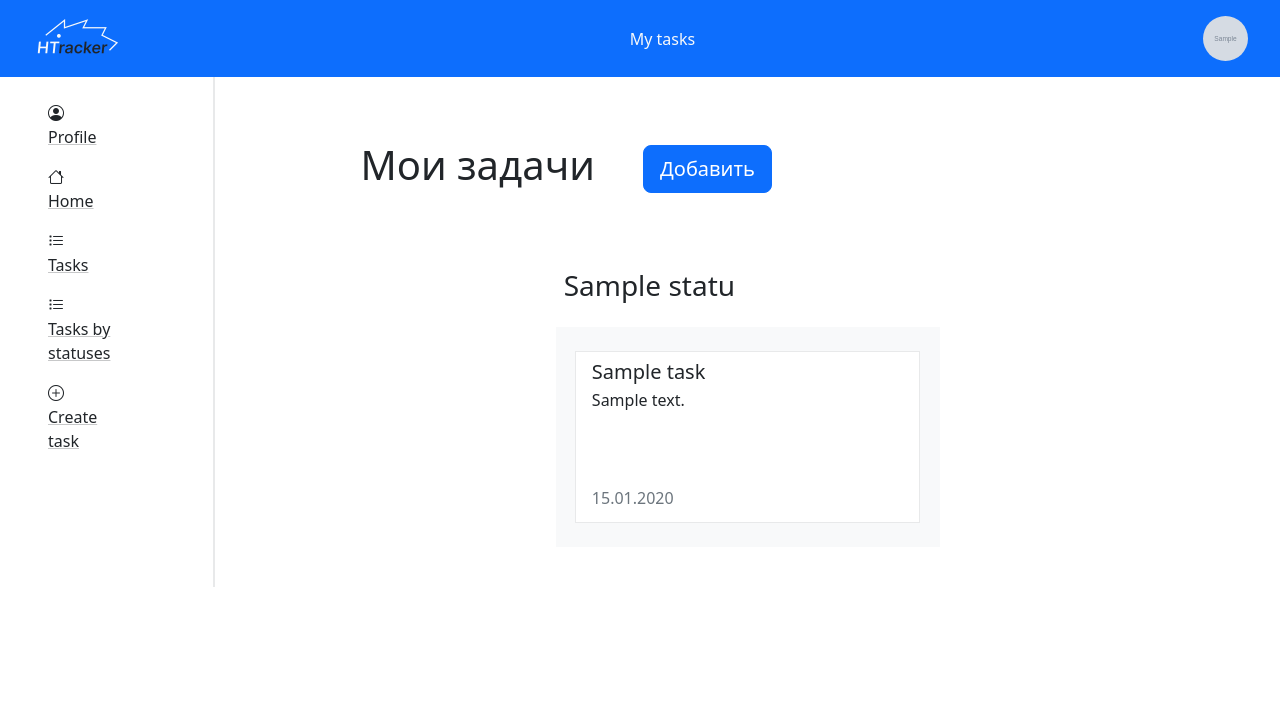
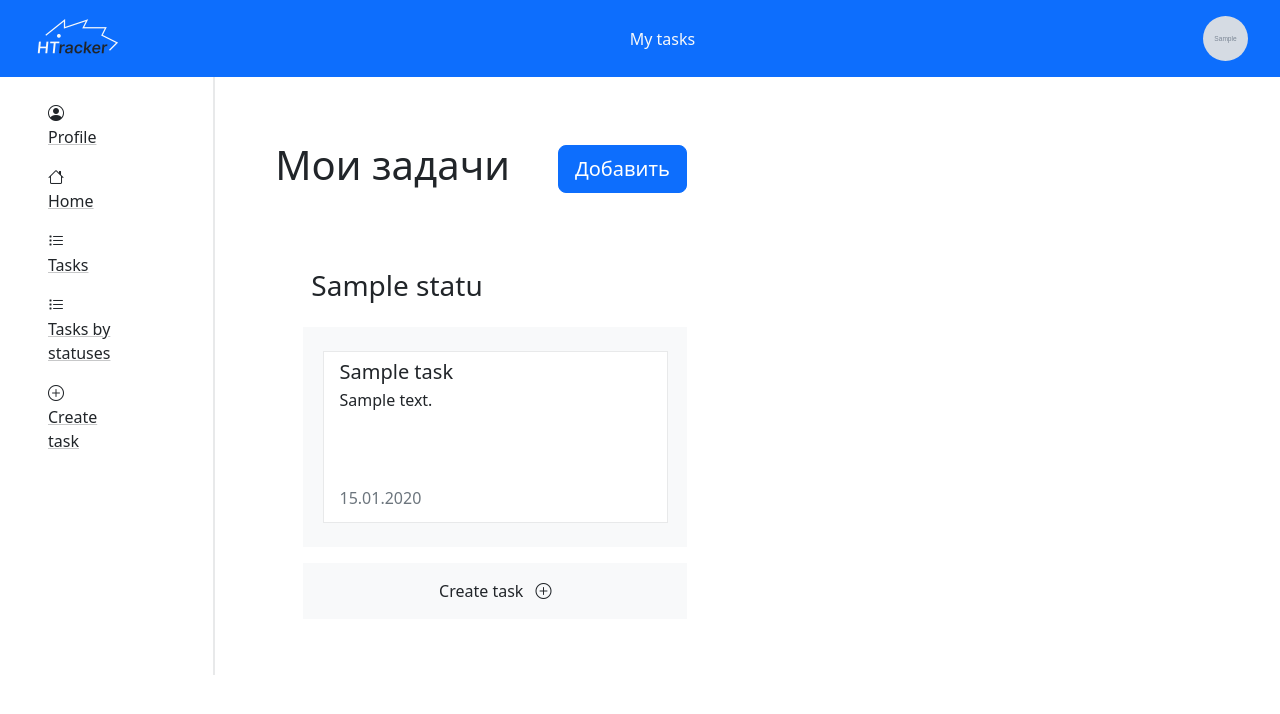
Before and after one commit to MustafinMP/TaskTrackerFlask, a Flask app: page /tasks/tasks_by_statuses in a window 1280 px wide. Shown: the top 714 px of the page. Run offline with Flask 3, Linux system fonts and the light colour scheme; a user stored in the database is signed in; tables that the repository leaves empty hold one stand-in row (values such as "Sample post"); grey boxes marked "Sample" are stand-in pictures; some libraries are stand-ins or nearby versions.

Commit message:
Update styles for task cards

```diff
--- a/main.py
+++ b/main.py
@@ -11,6 +11,9 @@ app = Flask(__name__)
 app.config['SECRET_KEY'] = SECRET_KEY
 login_manager = LoginManager()
 login_manager.init_app(app)
+
+LOCAL = False
+HOST = 'localhost' if LOCAL else '192.168.0.13'
 
 
 @login_manager.user_loader
@@ -30,7 +33,8 @@ def index():
 
 def main():
     db_session.global_init()
-    app.run()
+    print('Запуск сервера')
+    app.run(host=HOST)
 
 
 if __name__ == '__main__':
--- a/static/css/color_themes.css
+++ b/static/css/color_themes.css
@@ -56,3 +56,10 @@
   text-decoration: none;
   color: var(--custom-dark) !important;
 }
+
+.max-three-lines {
+  display: -webkit-box;
+  -webkit-line-clamp: 3;
+  -webkit-box-orient: vertical;
+  overflow: hidden;
+}
--- a/tasks/blueprint.py
+++ b/tasks/blueprint.py
@@ -46,7 +46,7 @@ def tasks_by_statuses():
 
 @blueprint.route('/create', methods=['GET', 'POST'])
 @login_required
-def add_task():
+def create_task():
     form = CreateTaskForm()
     if form.validate_on_submit():
         session = db_session.create_session()
@@ -54,6 +54,8 @@ def add_task():
         task.name = form.name.data
         task.description = form.description.data
         task.creator_id = current_user.get_id()
+        if (status := request.args.get('status', None)) is not None:
+            task.status_id = status
         session.add(task)
         session.commit()
         return redirect('/tasks')
@@ -68,7 +70,7 @@ def show_task(task_id: int):
     with db_session.create_session() as session:
         task: Task = session.query(Task).where(
             and_(current_user.id == Task.creator_id, Task.id == task_id)).first()
-        if not task:
+        if not task or task.creator_id != current_user.id:
             return abort(404)
         form: ChangeStatusForm = create_change_status_form(task)
         if request.method == 'POST' and form.validate_on_submit():
@@ -79,11 +81,13 @@ def show_task(task_id: int):
         return render_template(prefix + '/show_task.html', task=task, form=form, save=False)
 
 
-@blueprint.route('/edit/<task_id>', methods=['GET', 'POST'])
+@blueprint.route('/edit/<int:task_id>', methods=['GET', 'POST'])
 @login_required
 def edit_task(task_id: int):
     with db_session.create_session() as session:
         task: Task = session.query(Task).where(Task.id == task_id).first()
+        if not task or task.creator_id != current_user.id:
+            return abort(404)
         form: EditTaskForm = create_edit_task_form(task)
         if request.method == 'GET':
             form.name.data = task.name
@@ -98,6 +102,18 @@ def edit_task(task_id: int):
             return redirect(f'/tasks/{task_id}')
 
 
+@blueprint.route('/delete/<int:task_id>')
+@login_required
+def delete_task(task_id: int):
+    with db_session.create_session() as session:
+        task: Task = session.query(Task).where(Task.id == task_id).first()
+        if not task or task.creator_id != current_user.id:
+            return abort(404)
+        session.delete(task)
+        session.commit()
+        return redirect('/tasks')
+
+
 @blueprint.route('/get')
 @login_required
 def get():
--- a/templates/navbar.html
+++ b/templates/navbar.html
@@ -25,7 +25,7 @@
                 <i class="bi bi-list-task col-1"></i>
                 <div class="col-10">Tasks by statuses</div>
             </a>
-            <a href="{{ url_for('tasks.add_task') }}"
+            <a href="{{ url_for('tasks.create_task') }}"
                class="row link-dark link-underline-opacity-25 link-underline-opacity-100-hover w-75 my-3"
                style="font-size: 1.1rem py-auto">
                 <i class="bi bi-plus-circle col-1"></i>
--- a/templates/tasks/show_task.html
+++ b/templates/tasks/show_task.html
@@ -4,8 +4,9 @@
 <div class="navbar m-5 mx-auto w-75">
     <div class="container">
         <nav class="navbar">
-            <a href="/tasks" class="btn btn-outline-secondary btn-lg me-4">Вернуться</a>
-            <a href="/tasks/edit/{{ task.id }}" class="btn btn-primary btn-lg">Изменить</a>
+            <a href="{{ url_for('tasks.tasks_by_statuses') }}" class="btn btn-outline-secondary btn-lg me-4">Вернуться</a>
+            <a href="/tasks/edit/{{ task.id }}" class="btn btn-primary btn-lg me-4">Изменить</a>
+            <a href="/tasks/delete/{{ task.id }}" class="btn btn-outline-danger btn-lg">Удалить</a>
         </nav>
     </div>
 </div>
--- a/templates/tasks/tasks_by_statuses.html
+++ b/templates/tasks/tasks_by_statuses.html
@@ -2,16 +2,16 @@
 
 {% block content %}
 
-<div class="navbar w-75 mx-auto mt-5">
+<div class="navbar w-75 ms-5 mt-5">
     <div class="container">
         <nav class="navbar">
             <h1 class="me-5">Мои задачи</h1>
-            <a href="/tasks/create" class="btn btn-primary btn-lg">Добавить</a>
+            <a href="{{ url_for('tasks.create_task') }}" class="btn btn-primary btn-lg">Добавить</a>
         </nav>
     </div>
 </div>
 {% if current_user.is_authenticated %}
-<div class="row w-75 mx-auto p-4 justify-content-center">
+<div class="row w-75 ms-5 p-4">
     {% for status in statuses %}
     <div class="col m-3 p-0" style="min-width: 16rem; max-width: 24rem;">
         <h3 class="px-2 py-3 {{ status.color_tag }}-theme-filled">{{ status.name }}</h3>
@@ -20,14 +20,21 @@
             <a href="/tasks/{{ task.id }}"
                class="custom-card-light my-3 mx-auto p-0 text-decoration-none text-dark text-start">
                 <div class="card-title h5 ms-3 mt-2">{{ task.name }}</div>
-                <p class="ms-3 mt-1 h-50" style="font-size: 1rem">{{ task.description }}</p>
+                <p class="mx-3 mt-1 h-50 max-three-lines" style="font-size: 1rem;">{{ task.description }}</p>
                 <div class="h6 ms-3 mt-1 text-secondary">{{ task.created_date.strftime('%d.%m.%Y') }}</div>
             </a>
             {% endfor %}
         </div>
+        <a href="{{ url_for('tasks.create_task') }}?status={{ status.id }}"
+           class="bg-light my-3 px-auto py-3 text-decoration-none text-center text-dark"
+           style="display: block">
+            <div class="me-2 d-inline">Create task</div>
+            <i class="bi bi-plus-circle"></i>
 
+        </a>
     </div>
     {% endfor %}
 </div>
 {% endif %}
+
 {% endblock %}
```
